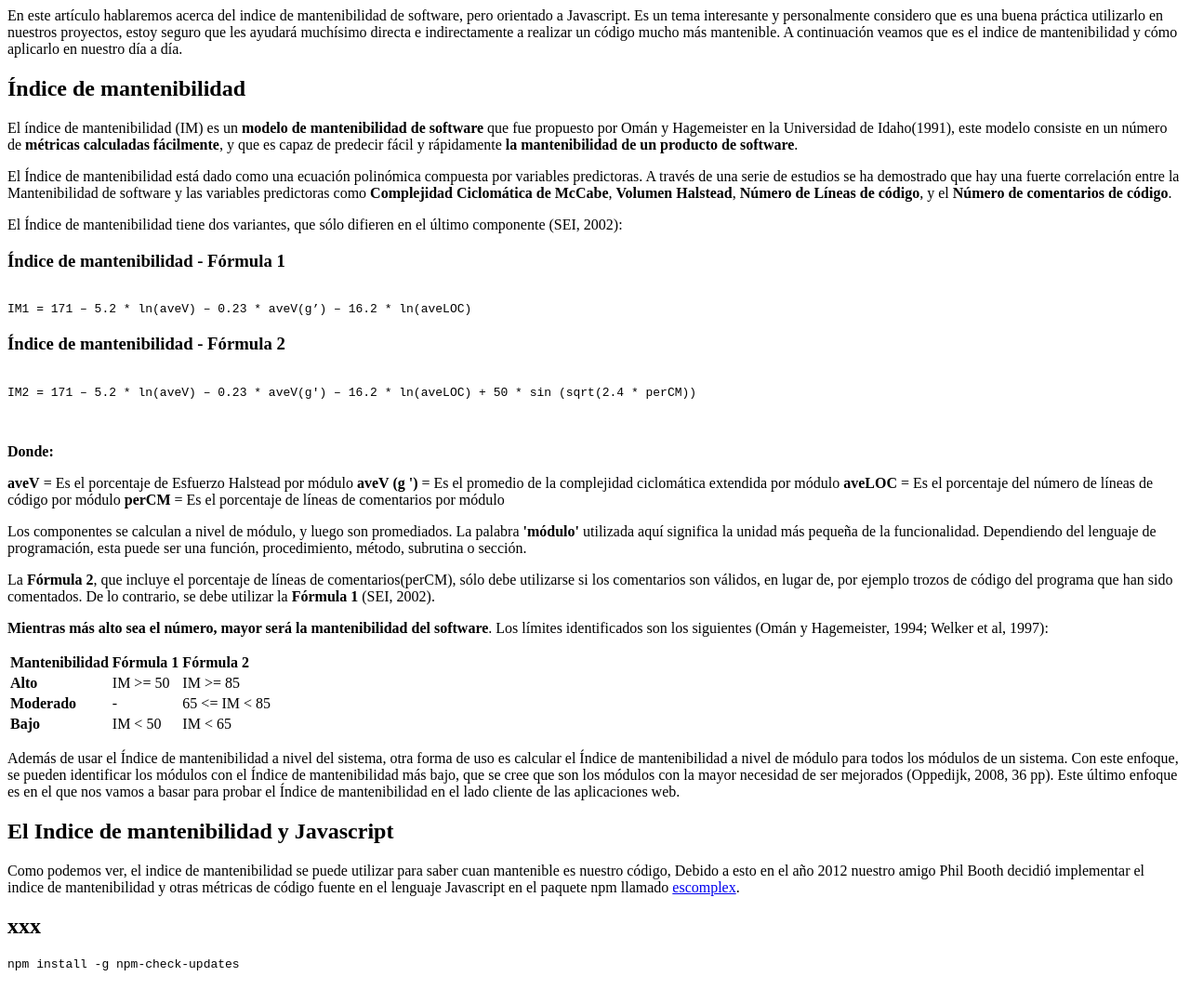
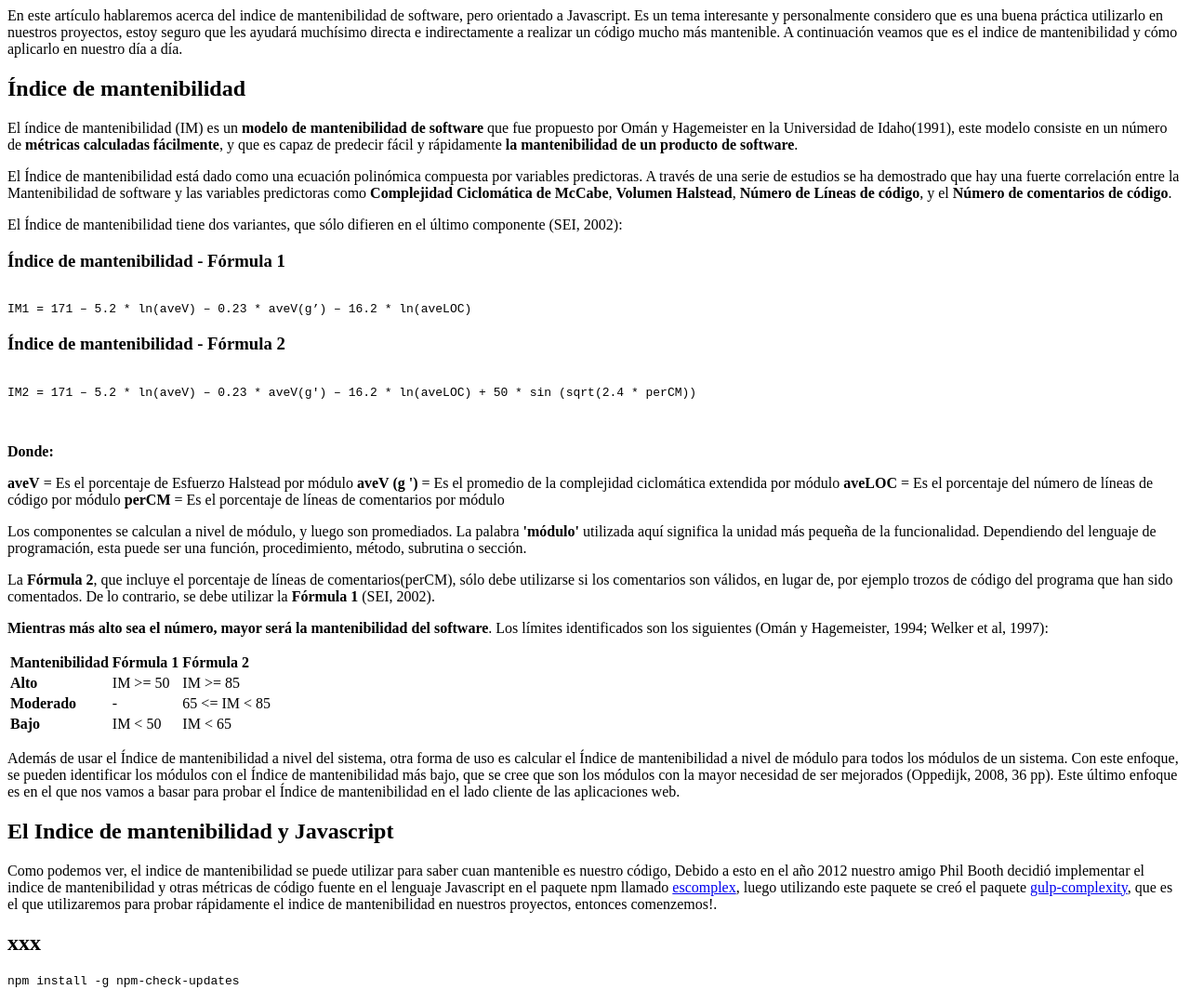
Before and after one commit to jansanchez/maintainability-index, a website: page index.html in a window 1280 px wide. Shown: the whole page at 93% size. Drawn offline with Linux system fonts and the light colour scheme.

Commit message:
wip(mi): actualizando post

```diff
--- a/index.html
+++ b/index.html
@@ -83,9 +83,12 @@ Además de usar el Índice de mantenibilidad a nivel del sistema, otra forma de
 <p>
 Como podemos ver, el indice de mantenibilidad se puede utilizar para saber cuan mantenible es nuestro código,
 Debido a esto en el año 2012 nuestro amigo Phil Booth decidió implementar el indice de mantenibilidad y otras
-métricas de código fuente en el lenguaje Javascript en el paquete npm llamado <a
-href="https://www.npmjs.com/package/escomplex" target="_blank" title="escomplex">escomplex</a>.
+métricas de código fuente en el lenguaje Javascript en el paquete npm llamado <a href="https://www.npmjs.com/package/escomplex" target="_blank" title="escomplex">escomplex</a>, luego utilizando este paquete se creó el paquete <a href="https://www.npmjs.com/package/gulp-complexity" target="_blank"
+title="gulp-complexity">gulp-complexity</a>, que es el que utilizaremos para probar rápidamente el indice de
+mantenibilidad en nuestros proyectos, entonces comenzemos!.
 </p>
+
+
 
 
 <h2>xxx</h2>
```
